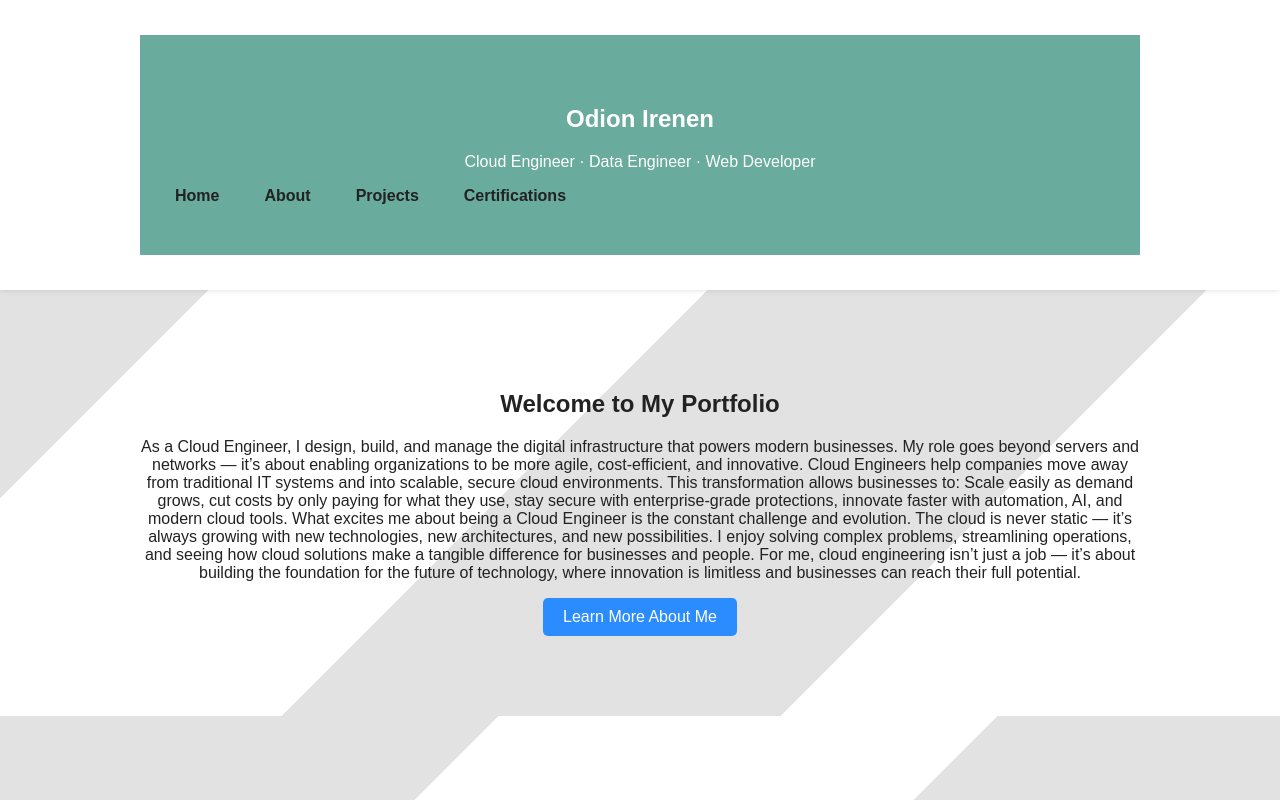
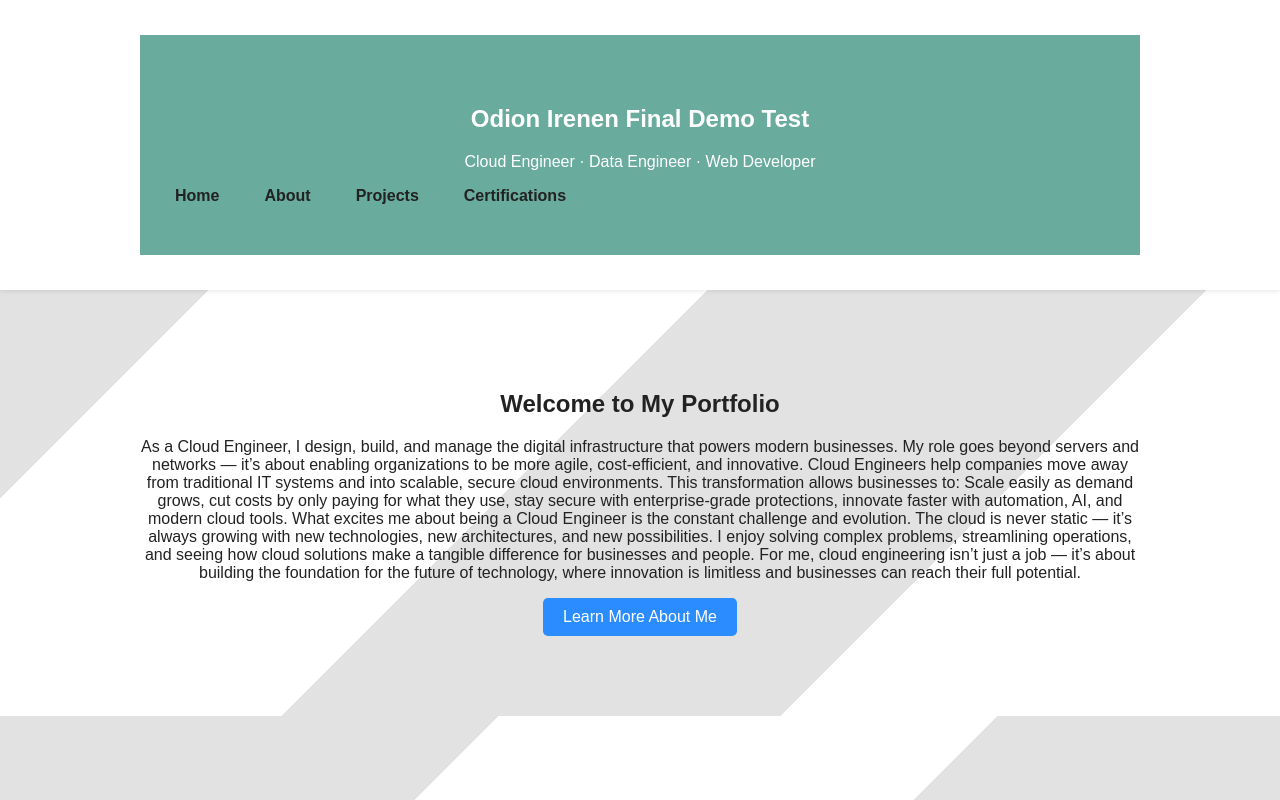
Before and after one commit to Odion-dev/aws-s3-static-website, a plain HTML site: page website_file/index.html in a window 1280 px wide. Drawn offline with Linux system fonts and the light colour scheme; files whose address does not match are found by name.

Commit message:
Final Demo Test

```diff
--- a/website_file/index.html
+++ b/website_file/index.html
@@ -11,7 +11,7 @@
           <div class="container header-inner">
               <header>
             <div class="header-container">
-            <h2>Odion Irenen</h2>
+            <h2>Odion Irenen Final Demo Test</h2>
             <p>Cloud Engineer · Data Engineer · Web Developer</p>
           </div>
             <a class="brand" href="index.html"></a>
```
